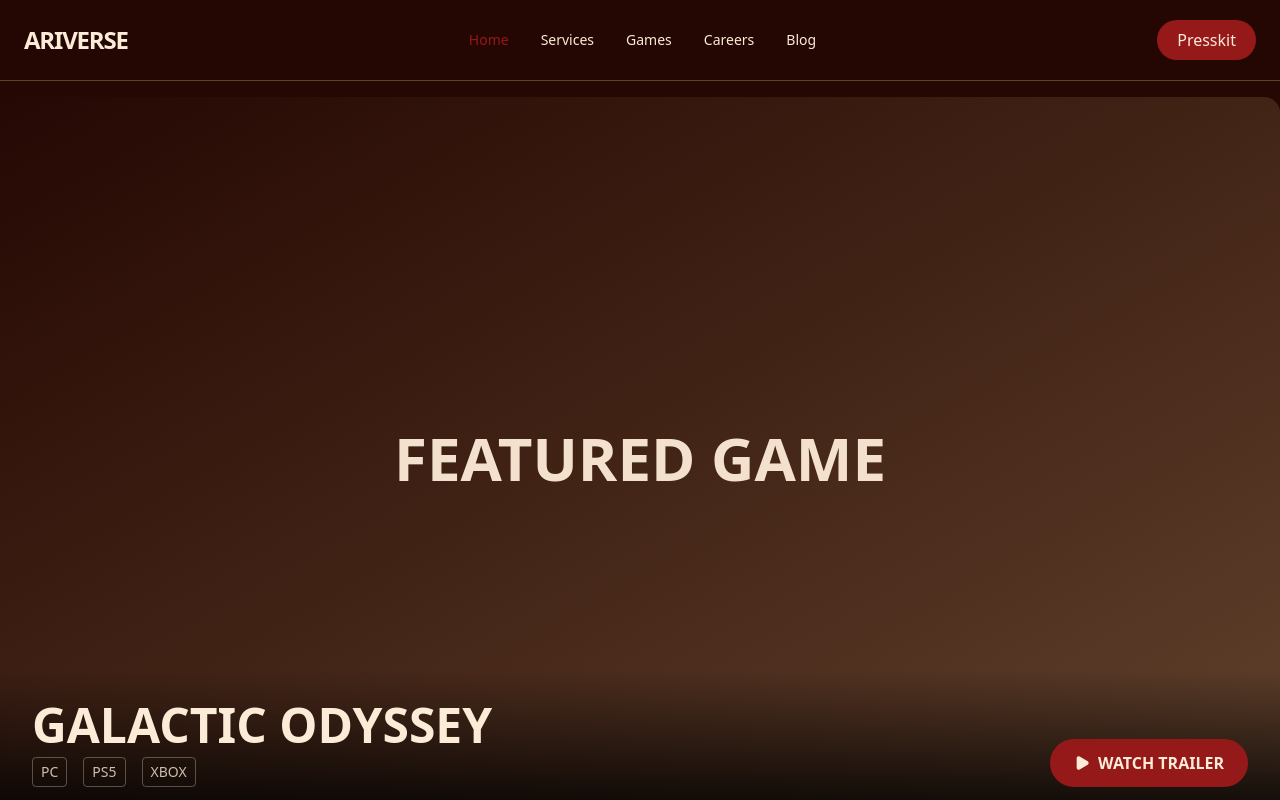
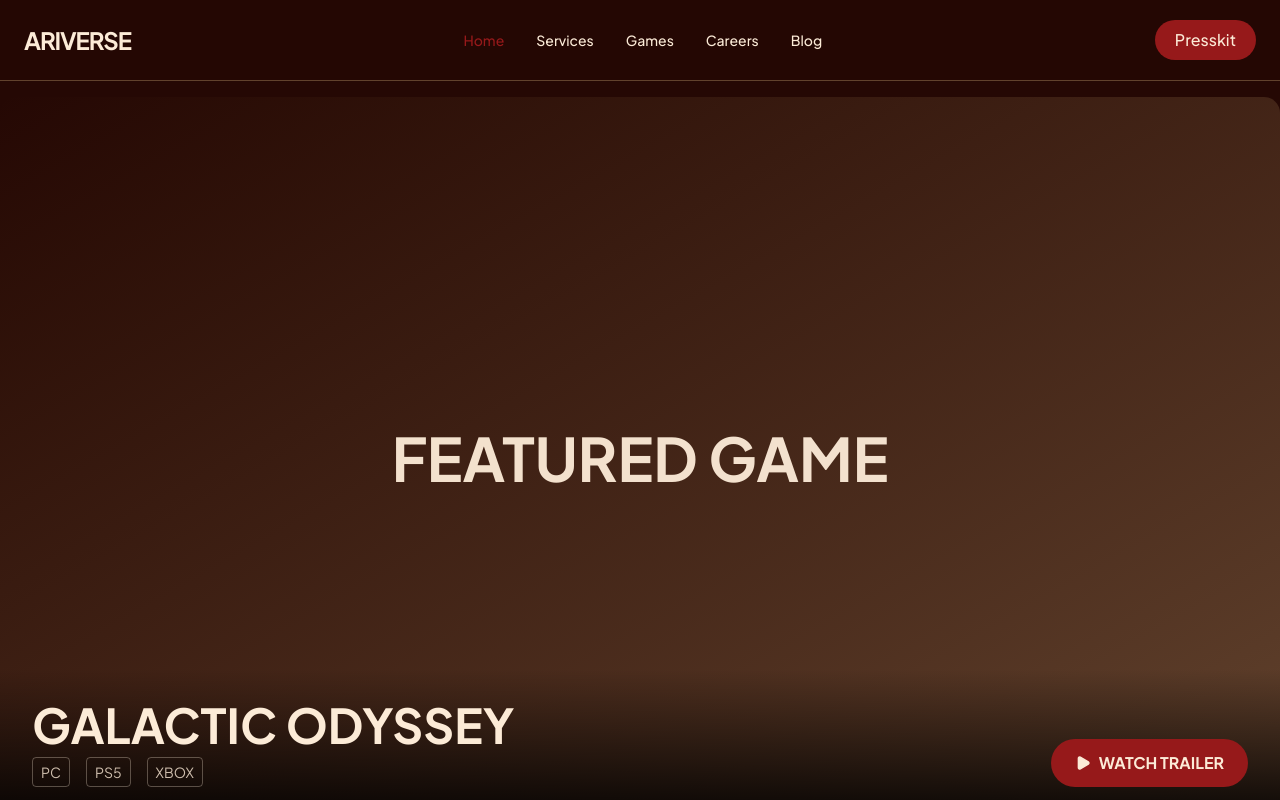
Before and after one commit to alizul01/ariverse-studio, a Next.js app: page / in a window 1280 px wide. Shown: the top 800 px of the page. Built offline with nearby package versions, Linux system fonts and the light colour scheme.

Commit message:
feat: Implement initial global styling with Tailwind and custom theme, and set up root layout with font, metadata, Navbar, and Footer.

```diff
--- a/app/globals.css
+++ b/app/globals.css
@@ -6,7 +6,7 @@
   --color-accent: #96191A;
   --color-foreground: #FCEBD7;
 
-  --font-sans: var(--font-outfit);
+  --font-sans: var(--font-plus-jakarta);
 }
 
 body {
--- a/app/layout.tsx
+++ b/app/layout.tsx
@@ -1,12 +1,15 @@
 import type { Metadata } from "next";
-import { Outfit } from "next/font/google";
+import { Plus_Jakarta_Sans } from "next/font/google";
 import "./globals.css";
 import Navbar from "./components/Navbar";
 import Footer from "./components/Footer";
 
-const outfit = Outfit({
-  variable: "--font-outfit",
+const plusJakartaSans = Plus_Jakarta_Sans({
+  variable: "--font-plus-jakarta",
   subsets: ["latin"],
+  weight: ["200", "300", "400", "500", "600", "700", "800"],
+  style: ["normal", "italic"],
+  display: "swap",
 });
 
 export const metadata: Metadata = {
@@ -35,7 +38,7 @@ export default function RootLayout({
   return (
     <html lang="en">
       <body
-        className={`${outfit.variable} antialiased min-h-screen flex flex-col`}
+        className={`${plusJakartaSans.variable} ${plusJakartaSans.className} antialiased min-h-screen flex flex-col`}
       >
         <Navbar />
         <main className="flex-grow">
```
